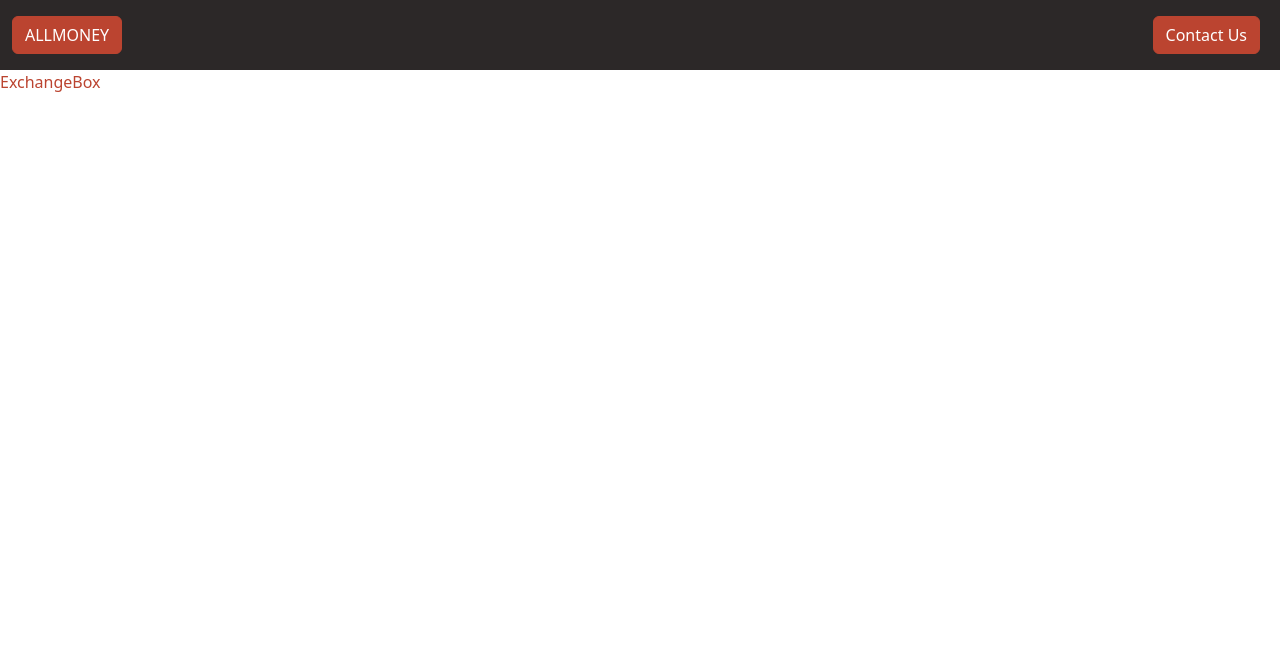
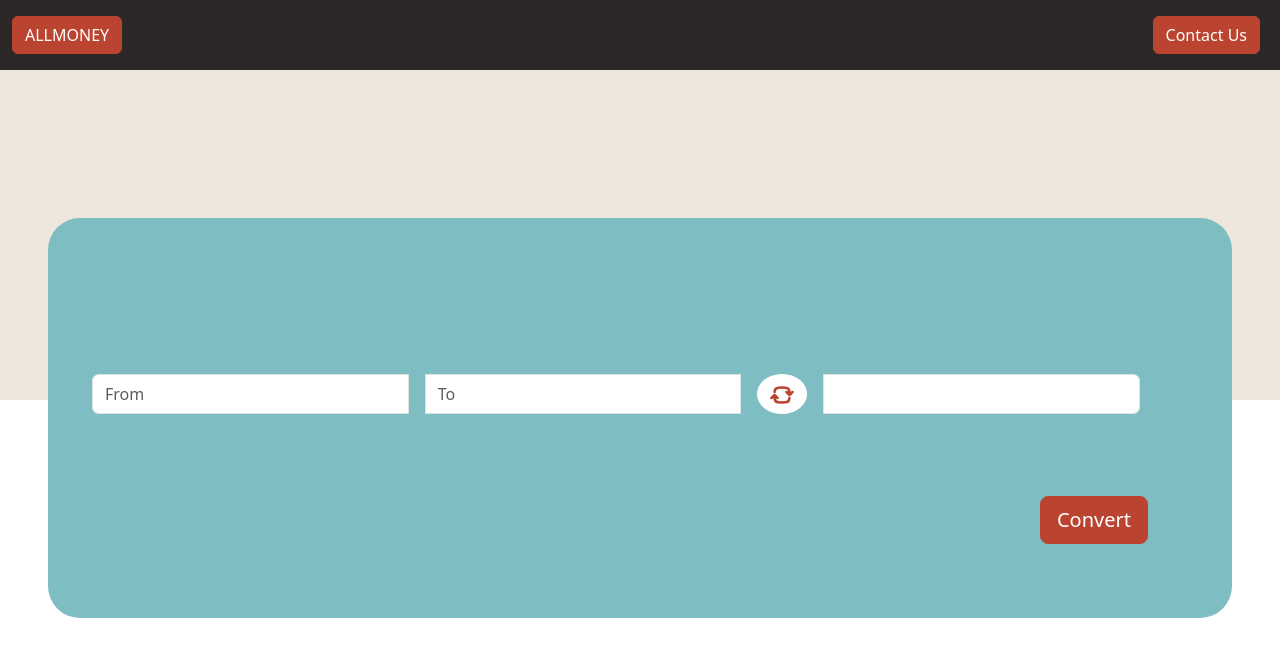
Before and after one commit to naymyolwin/alt-react-currency-converter, a React (Create React App) app: page / in a window 1280 px wide. Shown: the top 656 px of the page. Built offline with nearby package versions, Linux system fonts and the light colour scheme.

Commit message:
exchange box complete

```diff
--- a/src/App.scss
+++ b/src/App.scss
@@ -1,7 +1,8 @@
 $dark: #2C2828;
 $danger: #BB4430;
 $info: #7EBDC2;
-$light: #EFE6DD;
+$secondary: #EFE6DD;
 $warning: #F3DFA2;
+$light: #fff;
 
 @import "../node_modules/bootstrap/scss/bootstrap";
--- a/src/Components/ExchangeBox.js
+++ b/src/Components/ExchangeBox.js
@@ -2,7 +2,106 @@ import React, { Component } from "react";
 
 class ExchangeBox extends Component {
   render() {
-    return <div className="text-danger">ExchangeBox</div>;
+    return (
+      <>
+        <div
+          className="w-100 bg-secondary position-absolute top-0 start-0 "
+          style={{ height: "400px", zIndex: "-1" }}
+        ></div>
+        <div className="" style={{ height: "100px" }}></div>
+        <div className="bg-info m-5 rounded-5" style={{ height: "400px" }}>
+          {/* <div className="h-100 d-flex align-items-center">
+            <div className="bg-success input-group w-100 px-5 justify-content-between">
+              <input
+                type="text"
+                className="form-control m-2"
+                placeholder="From"
+              />
+              <input
+                type="text"
+                className="form-control m-2"
+                placeholder="To"
+              />
+              <button
+                className="btn btn-light rounded-circle m-2"
+                type="button"
+              >
+                <svg
+                  xmlns="http://www.w3.org/2000/svg"
+                  fill="none"
+                  viewBox="0 0 24 24"
+                  stroke-width="2.5"
+                  stroke="currentColor"
+                  style={{
+                    width: "24px",
+                    height: "24px",
+                    color: "#BB4430",
+                  }}
+                >
+                  <path
+                    stroke-linecap="round"
+                    stroke-linejoin="round"
+                    d="M19.5 12c0-1.232-.046-2.453-.138-3.662a4.006 4.006 0 00-3.7-3.7 48.678 48.678 0 00-7.324 0 4.006 4.006 0 00-3.7 3.7c-.017.22-.032.441-.046.662M19.5 12l3-3m-3 3l-3-3m-12 3c0 1.232.046 2.453.138 3.662a4.006 4.006 0 003.7 3.7 48.656 48.656 0 007.324 0 4.006 4.006 0 003.7-3.7c.017-.22.032-.441.046-.662M4.5 12l3 3m-3-3l-3 3"
+                  />
+                </svg>
+              </button>
+              <input type="text" className="form-control m-2" placeholder="" />
+            </div>
+
+            <button className="btn btn-danger">Convert</button>
+          </div> */}
+          <div className="row h-100 w-100">
+            <div className="row d-flex align-items-end gutter-0">
+              <div className="input-group w-100 px-5 justify-content-between">
+                <input
+                  type="text"
+                  className="form-control m-2"
+                  placeholder="From"
+                />
+                <input
+                  type="text"
+                  className="form-control m-2"
+                  placeholder="To"
+                />
+                <button
+                  className="btn btn-light rounded-circle m-2"
+                  type="button"
+                >
+                  <svg
+                    xmlns="http://www.w3.org/2000/svg"
+                    fill="none"
+                    viewBox="0 0 24 24"
+                    stroke-width="2.5"
+                    stroke="currentColor"
+                    style={{
+                      width: "24px",
+                      height: "24px",
+                      color: "#BB4430",
+                    }}
+                  >
+                    <path
+                      stroke-linecap="round"
+                      stroke-linejoin="round"
+                      d="M19.5 12c0-1.232-.046-2.453-.138-3.662a4.006 4.006 0 00-3.7-3.7 48.678 48.678 0 00-7.324 0 4.006 4.006 0 00-3.7 3.7c-.017.22-.032.441-.046.662M19.5 12l3-3m-3 3l-3-3m-12 3c0 1.232.046 2.453.138 3.662a4.006 4.006 0 003.7 3.7 48.656 48.656 0 007.324 0 4.006 4.006 0 003.7-3.7c.017-.22.032-.441.046-.662M4.5 12l3 3m-3-3l-3 3"
+                    />
+                  </svg>
+                </button>
+                <input
+                  type="text"
+                  className="form-control m-2"
+                  placeholder=""
+                />
+              </div>
+            </div>
+            <div className="row d-flex align-items-center gutter-0">
+              <div className="col d-flex justify-content-end pe-5">
+                <button className="btn btn-danger btn-lg">Convert</button>
+              </div>
+            </div>
+          </div>
+        </div>
+      </>
+    );
   }
 }
 
```
Also changed, not shown: src/css/App.min.css, 1 other file (tests, documents, lock files or other folders).
